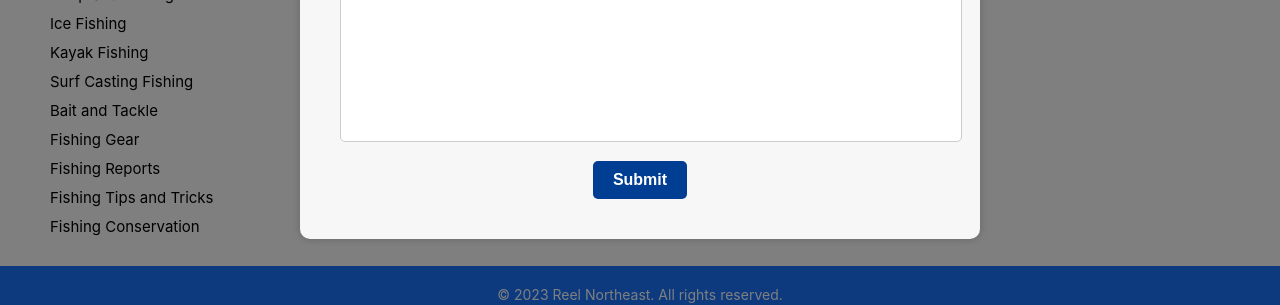
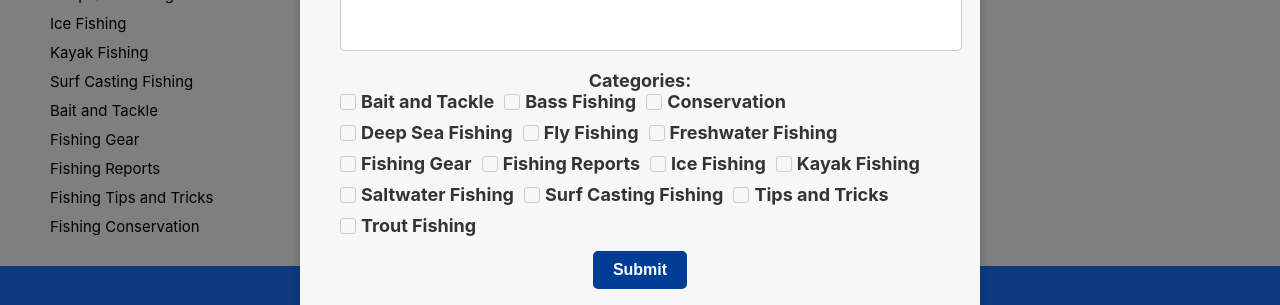
Before and after one commit to sharrison19/Reel-Northeast, a React (Create React App) app: page /forum in a window 1280 px wide. Both pictures are taken after typing "Sample" into the empty fields and a click on the button "Create a Thread". Shown: the part 414-719 px from the top of the page. Built offline with nearby package versions, Linux system fonts and the light colour scheme; no server answers.

Commit message:
added selectable categories to thread.js and forum added css for them

```diff
--- a/src/components/CreateThread.js
+++ b/src/components/CreateThread.js
@@ -1,4 +1,4 @@
-import React, { useState, useContext } from "react";
+import React, { useState, useContext, useEffect } from "react";
 import axios from "axios";
 import { AuthContext } from "./AuthContext";
 import getFormattedDate from "../utility/formattedDate";
@@ -6,13 +6,28 @@ import getFormattedDate from "../utility/formattedDate";
 const CreateThread = ({ onThreadSubmit, onClose }) => {
   const [title, setTitle] = useState("");
   const [content, setContent] = useState("");
+  const [selectedCategories, setSelectedCategories] = useState([]);
 
   const auth = useContext(AuthContext);
+
+  useEffect(() => {
+    setSelectedCategories([]);
+  }, []);
+
+  const handleCategoryChange = (e) => {
+    const { value, checked } = e.target;
+    if (checked) {
+      setSelectedCategories([...selectedCategories, value]);
+    } else {
+      setSelectedCategories(
+        selectedCategories.filter((category) => category !== value)
+      );
+    }
+  };
 
   const handleSubmit = async (e) => {
     e.preventDefault();
 
-    // Validate input fields
     if (!title || !content) {
       alert("Please fill in all the fields");
       return;
@@ -27,35 +42,46 @@ const CreateThread = ({ onThreadSubmit, onClose }) => {
       comments: [],
       totalComments: 0,
       totalViews: 0,
+      categories: selectedCategories,
       id: Date.now(),
     };
 
     try {
       const response = await axios.post(
-        "http://127.0.0.1:5000/forum",
+        "http://localhost:5000/forum",
         newThread
       );
 
-      console.log(response);
-
-      if (!response.status === 201) {
+      if (response.status === 201) {
+        onThreadSubmit(newThread);
+        setTitle("");
+        setContent("");
+        onClose();
+      } else {
         throw new Error("Failed to create thread");
       }
-
-      // Pass new thread to parent component
-      onThreadSubmit(newThread);
-
-      // Clear input fields
-      setTitle("");
-      setContent("");
-
-      // Close the modal
-      onClose();
     } catch (error) {
       console.error(error);
       alert("An error occurred while creating the thread");
     }
   };
+
+  const categoryOptions = [
+    "Bait and Tackle",
+    "Bass Fishing",
+    "Conservation",
+    "Deep Sea Fishing",
+    "Fly Fishing",
+    "Freshwater Fishing",
+    "Fishing Gear",
+    "Fishing Reports",
+    "Ice Fishing",
+    "Kayak Fishing",
+    "Saltwater Fishing",
+    "Surf Casting Fishing",
+    "Tips and Tricks",
+    "Trout Fishing",
+  ];
 
   return (
     <div className="modal">
@@ -82,6 +108,25 @@ const CreateThread = ({ onThreadSubmit, onClose }) => {
               onChange={(e) => setContent(e.target.value)}
             ></textarea>
           </div>
+          <div className="form-group">
+            <label htmlFor="categories">Categories:</label>
+            <div className="categories-container">
+              {categoryOptions.map((category) => (
+                <div className="categories-checkbox" key={category}>
+                  <input
+                    type="checkbox"
+                    id={category}
+                    value={category}
+                    checked={selectedCategories.includes(category)}
+                    onChange={handleCategoryChange}
+                  />
+                  <label className="categories-label" htmlFor={category}>
+                    {category}
+                  </label>
+                </div>
+              ))}
+            </div>
+          </div>
           <button type="submit">Submit</button>
         </form>
       </div>
--- a/src/components/Forum.js
+++ b/src/components/Forum.js
@@ -7,13 +7,14 @@ import axios from "axios";
 const Forum = () => {
   const navigate = useNavigate();
   const handleThread = (thread) => {
-    return () => {
-      navigate("/thread", { state: thread });
-    };
+    navigate("/thread", { state: thread });
   };
 
   const [isModalOpen, setIsModalOpen] = useState(false);
   const [threads, setThreads] = useState([]);
+  const [viewedThreadsForum, setViewedThreadsForum] = useState([]);
+  const [viewedThreadsThread, setViewedThreadsThread] = useState([]);
+  const [selectedCategories, setSelectedCategories] = useState([]);
 
   const [selectedFilter, setSelectedFilter] = useState("newest");
 
@@ -34,14 +35,37 @@ const Forum = () => {
     axios
       .get("/forum/threads")
       .then((response) => {
-        const newThreads = response.data;
-        setThreads([...threads, ...newThreads]);
+        setThreads(response.data);
       })
       .catch((error) => {
         console.error(error);
       });
   }, []);
 
+  useEffect(() => {
+    viewedThreadsForum.forEach((threadId) => {
+      console.log("Thread marked as viewed in the forum:", threadId);
+      // Increment the view count in the server for the forum view
+      axios
+        .put(`/forum/${threadId}/views`)
+        .then(() => {
+          console.log(
+            "View count incremented for thread in the forum:",
+            threadId
+          );
+        })
+        .catch((error) => {
+          console.error("Failed to increment view count in the forum:", error);
+        });
+    });
+  }, [viewedThreadsForum]);
+
+  const markThreadAsViewed = (threadId) => {
+    if (!viewedThreadsThread.includes(threadId)) {
+      console.log("Marking thread as viewed in the thread:", threadId);
+      setViewedThreadsThread([...viewedThreadsThread, threadId]);
+    }
+  };
   const filteredThreads = threads
     .sort((a, b) => {
       if (selectedFilter === "newest") {
@@ -83,6 +107,7 @@ const Forum = () => {
           <CreateThread
             onThreadSubmit={handleThreadSubmit}
             onClose={handleCloseModal}
+            selectedCategories={selectedCategories}
           />
         )}
         <div className="search-container">
@@ -139,7 +164,10 @@ const Forum = () => {
           <div className="threads">
             {filteredThreads.map((thread, index) => (
               <div
-                onClick={handleThread(thread)}
+                onClick={() => {
+                  markThreadAsViewed(thread._id); // Assuming the thread ID property is `_id`
+                  handleThread(thread);
+                }}
                 className="thread"
                 key={index}
               >
@@ -153,6 +181,16 @@ const Forum = () => {
                 <p className="thread-total-views">
                   Total Views: {thread.totalViews}
                 </p>
+                <div className="selected-categories">
+                  <h4 className="selected-categories-header">Categories:</h4>
+                  <ul className="selected-categories-list">
+                    {thread.categories.map((category) => (
+                      <li key={category} className="selected-categories-item">
+                        {category}
+                      </li>
+                    ))}
+                  </ul>
+                </div>
               </div>
             ))}
           </div>
--- a/src/components/Thread.js
+++ b/src/components/Thread.js
@@ -1,4 +1,5 @@
 import React, { useState, useEffect } from "react";
+import axios from "axios";
 import CreateComment from "./CreateComment";
 import { useLocation } from "react-router-dom";
 
@@ -22,24 +23,30 @@ const Thread = () => {
     setUpdatedComments((prevComments) => [...prevComments, newComment]);
   };
 
-  useEffect(() => {
-    if (thread) {
-      fetchComments();
-    }
-  }, [thread]);
-
-  const fetchComments = async () => {
+  const incrementViews = async (threadId) => {
     try {
-      const response = await fetch(`/forum/${thread._id}`);
-      if (!response.ok) {
-        throw new Error("Failed to fetch comments from the backend");
-      }
-      const commentsData = await response.json();
-      setUpdatedComments(commentsData);
+      await axios.put(`/forum/${threadId}/views`);
     } catch (error) {
       console.error(error);
     }
   };
+
+  useEffect(() => {
+    incrementViews(_id); // Pass the threadId parameter
+  }, []);
+
+  const fetchComments = async () => {
+    try {
+      const response = await axios.get(`/forum/${_id}`);
+      setUpdatedComments(response.data);
+    } catch (error) {
+      console.error(error);
+    }
+  };
+
+  useEffect(() => {
+    fetchComments();
+  }, []);
 
   return (
     <div className="individual-thread">
--- a/src/index.css
+++ b/src/index.css
@@ -321,13 +321,12 @@ nav {
 /*Species Page End */
 
 /*Forum Page Start */
-/* Forum Container */
+
 .forum-page {
   margin: 0 auto;
   padding: 20px;
 }
 
-/* Buttons */
 .create-a-thread-btn {
   padding: 10px 20px;
   background-color: #4caf50;
@@ -434,6 +433,74 @@ nav {
   color: black;
 }
 
+.categories-container {
+  display: flex;
+  flex-wrap: wrap;
+  gap: 10px;
+}
+
+.categories-checkbox {
+  display: flex;
+  align-items: center;
+}
+
+.categories-label {
+  margin-left: 5px;
+}
+
+.categories-checkbox input[type="checkbox"] {
+  appearance: none;
+  width: 16px;
+  height: 16px;
+  border: 1px solid #ccc;
+  border-radius: 3px;
+  margin: 0;
+  cursor: pointer;
+}
+
+.categories-checkbox input[type="checkbox"]:checked {
+  background-color: #007bff;
+  border-color: #007bff;
+}
+
+.categories-checkbox input[type="checkbox"]:checked::before {
+  content: "\2713";
+  display: inline-block;
+  width: 16px;
+  height: 16px;
+  line-height: 16px;
+  text-align: center;
+  color: #fff;
+}
+
+.selected-categories {
+  margin-top: 10px;
+}
+
+.selected-categories-header {
+  font-size: 14px;
+  font-weight: bold;
+  margin-bottom: 5px;
+}
+
+.selected-categories-list {
+  display: flex;
+  flex-wrap: wrap;
+  list-style: none;
+  padding: 0;
+  margin: 0;
+}
+
+.selected-categories-item {
+  background-color: #1a75ff;
+  color: #fff;
+  font-size: 14px;
+  padding: 6px 12px;
+  margin-right: 5px;
+  margin-bottom: 5px;
+  border-radius: 4px;
+}
+
 .individual-thread {
   margin: 20px;
   padding: 20px;
@@ -470,8 +537,6 @@ nav {
 .search-icon:hover {
   color: #333;
 }
-
-/* Add your desired icon styles */
 
 /*Create Thread Section */
 .modal {
```
